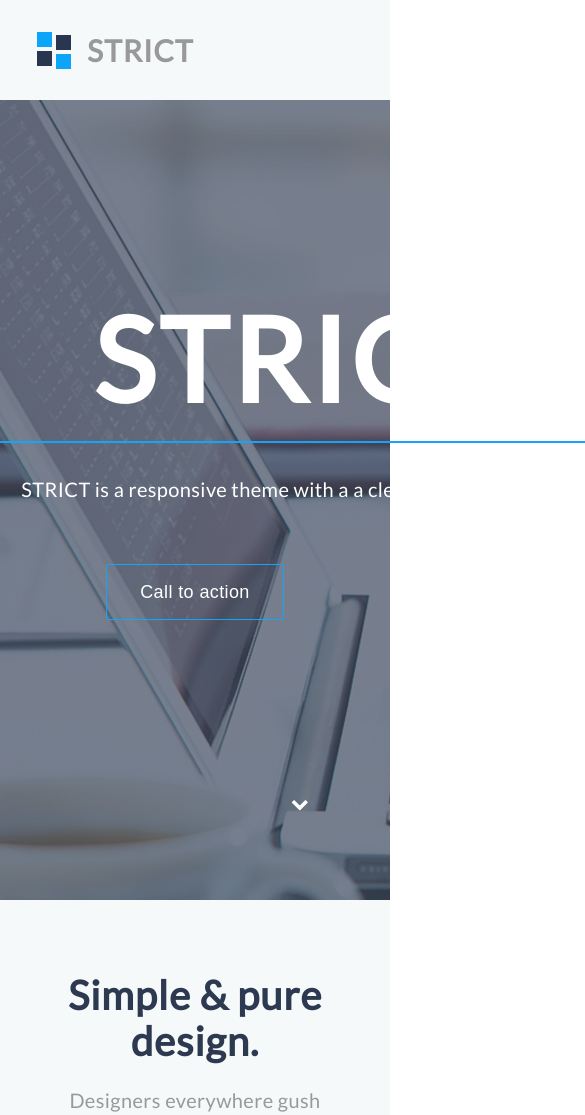
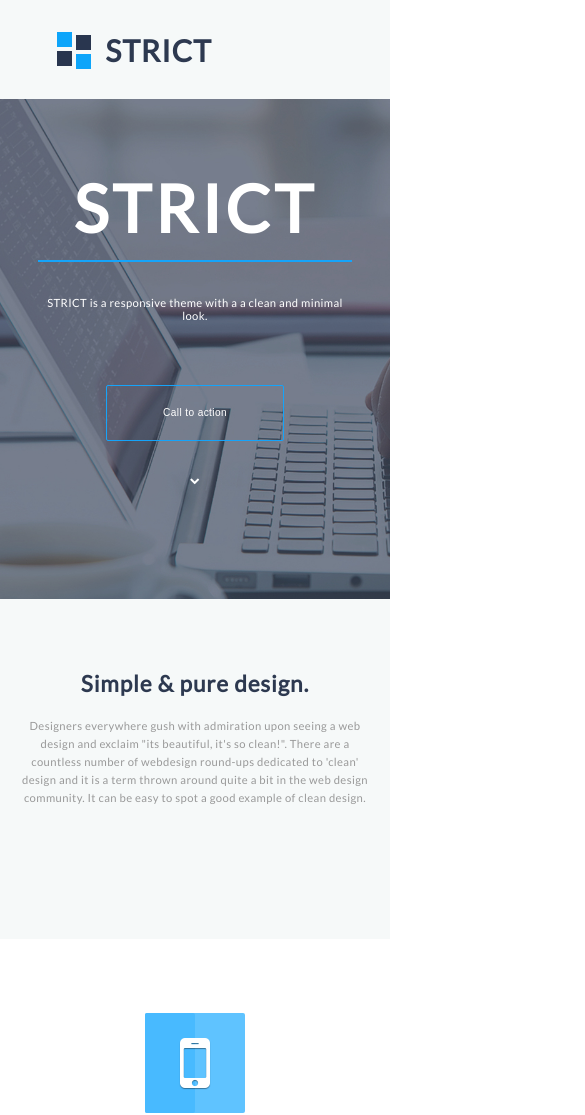
Before and after one commit to prog808/strict, a plain HTML site: page index.html in a window 390 px wide. Shown: the top 1115 px of the page, 585 px wide, since content can reach past the window. Drawn offline with Linux system fonts and the light colour scheme.

Commit message:
Added @media

```diff
--- a/css/portfolip.css
+++ b/css/portfolip.css
@@ -36,6 +36,9 @@
 .portfolio__item:hover .hover {
   opacity: 1;
 }
+.portfolio__img {
+  width: 100%;
+}
 
 .hover {
   display: -webkit-box;
--- a/index.html
+++ b/index.html
@@ -13,15 +13,13 @@
     <div class="wrap">
         <div class="wrap__inner">
 
-            <header class="content header">
-                <div class="logo header__logo">
-                     <img src="img/Shape.png" alt="logo" class="logo__img">
-                    <span class="text logo__text">Strict</span>
-                </div>
+            <header class="header box-width">
+                <img src="img/Shape.png" alt="logo" class="header__logo">
+                <span class="header__text">Strict</span>
             </header>
 
             <section class="banner">
-                <div class="content banner__content">
+                <div class="banner__content box-width clearfix">
                     <h1 class="banner__title">Strict</h1>
                     <span class="banner__text">STRICT is a responsive theme with a a clean and minimal look.</span>
                     <button class="btn banner__btn">Call to action</button>
@@ -29,14 +27,16 @@
                 </div>
             </section>
 
-            <article class="article">
-                <h2 class="title article__title">Simple &amp; pure design.</h2>
-                <p class="text article__text">Designers everywhere gush with admiration upon seeing a web design and exclaim "its beautiful, it's so clean!". There are a countless number of webdesign round-ups dedicated to 'clean' design and it is a term thrown around quite a bit in the web design community. It can be easy to spot a good example of clean design.</p>
+            <article class="article clearfix">
+                <div class="box-width">
+                    <h2 class="title article__title">Simple &amp; pure design.</h2>
+                    <p class="text article__text">Designers everywhere gush with admiration upon seeing a web design and exclaim "its beautiful, it's so clean!". There are a countless number of webdesign round-ups dedicated to 'clean' design and it is a term thrown around quite a bit in the web design community. It can be easy to spot a good example of clean design.</p>
+                </div>
             </article>
 
             <section class="feature">
-                <div class="feature__box">
-                    <div class="feature__block">
+                <div class="feature__box box-width">
+                    <div class="feature__block clearfix">
                         <div class="feature__icon-bg">
                             <div class="feature__icon-bg_left"></div>
                             <i class="fa fa-mobile feature__icon" aria-hidden="true"></i>
@@ -44,7 +44,7 @@
                         <h3 class="title feature__title">Optimized for all devices</h3>
                         <p class="text feature__text">STRICT has been designed to be fully responsive on all devices</p>
                     </div>
-                    <div class="feature__block">
+                    <div class="feature__block clearfix">
                         <div class="feature__icon-bg">
                             <div class="feature__icon-bg_left"></div>
                             <i class="fa fa-paper-plane feature__icon_middle" aria-hidden="true"></i>
@@ -52,7 +52,7 @@
                         <h3 class="title feature__title">Clean &amp; Minimal Design</h3>
                         <p class="text feature__text">This multipurpose theme is especially created to be used for different projects.</p>
                     </div>
-                    <div class="feature__block">
+                    <div class="feature__block clearfix">
                         <div class="feature__icon-bg">
                             <div class="feature__icon-bg_left"></div>
                             <i class="fa fa-bullhorn feature__icon_last" aria-hidden="true"></i>
@@ -114,7 +114,7 @@
             </form>
         </div>
         <footer class="footer">
-            <div class="footer__box">
+            <div class="footer__box box-width">
                 <span class="footer__copy">Copyritht 2014, STRICT</span>
                 <div class="footer__socials">
                     <a href="#" class="footer__link">
--- a/scss/article.scss
+++ b/scss/article.scss
@@ -1,7 +1,5 @@
 .article {
-    height: 340px;
-    width: 66.072vw;
-    margin: 0 auto;
+    min-height: 340px;
     &__title {
         position: relative;
         top: 72px;
--- a/scss/banner.scss
+++ b/scss/banner.scss
@@ -5,12 +5,11 @@
     &__content {
         width: 1170px;
         height: 800px;
+        border: 1px solid rgba(0, 0, 0, 0);
     }
     &__text {
         display: block;
-        position: relative;
-        top: 192px;
-        margin: 0 auto;
+        margin: 35px auto 0;
         color: #ffffff;
         font-size: 1.25em;
         font-weight: 400;
@@ -20,18 +19,17 @@
     }
     &__title {
         @extend .banner__text;
+        margin-top: 192px;
         padding: 0 0 15px 0;
-        top: 192px;
         border-bottom: 2px solid #15a4fa;
         font-size: 7.28em;
         text-transform: uppercase;
         font-weight: 700;
-        margin-bottom: 35px;
         letter-spacing: 4px;
     }
     &__btn {
         @extend .banner__text;
-        top: 255px;
+        margin-top: 62px;
         font-size: 1.125em;
         border-radius: 2px;
         border: 1px solid #15a4fa;
@@ -41,7 +39,8 @@
     }
     &__btn-down {
         @extend .banner__text;
-        top: 431px;
+        position: relative;
+        bottom: -142px;
         font: normal normal normal 14px/1 FontAwesome;
         font-size: inherit;
         text-rendering: auto;
--- a/scss/feature.scss
+++ b/scss/feature.scss
@@ -4,13 +4,12 @@
     &__box {
         display: flex;
         justify-content: space-between;
-        height: 340px;
+        min-height: 340px;
         padding: 64px 0;
-        max-width: 1170px;
-        margin: 0 auto;
     }
     &__block {
         max-width: 314px;
+        margin: 0 5px;
     }
     &__icon-bg {
         position: relative;
@@ -31,31 +30,31 @@
         top: 10px;
         left: 35px;
         color:  #fff;
-        font-size: 4.375em;
+        font-size: 70px;
         text-align: center;
         text-shadow: 0px 1px 1px rgba(2, 2, 2, 0.4);
         &_middle {
             @extend .feature__icon;
-            font-size: 2.5em;
+            font-size: 40px;
             top: 27px;
             left: 26px;
         }
         &_last {
             @extend .feature__icon;
-            font-size: 2.625em;
+            font-size: 40px;
             top: 27px;
             left: 29px;
         }
     }
     &__title {
-        position: relative;
-        top: 28px;
+        margin-top: 28px;
         text-align: center;
         font-size: 1.375em;
+        hyphens: auto;
     }
     &__text {
         @extend .feature__title;
-        top: 43px;
+        margin-top: 43px;
         font-size: 0.938em;
         line-height: 1.467;
     }
--- a/scss/footer.scss
+++ b/scss/footer.scss
@@ -4,8 +4,6 @@
     &__box {
         display: flex;
         justify-content: space-between;
-        max-width: 1170px;
-        margin: 0 auto;
     }
     &__copy {
         color:  #999999;
@@ -27,6 +25,9 @@
     }
     &__icon {
         color: #fff;
-        padding: 10px 0 0 13px;
+        position: relative;
+        top: 10px;
+        left: 13px;
+        font-size: 15px;
     }
 }
--- a/scss/form.scss
+++ b/scss/form.scss
@@ -18,7 +18,6 @@
         line-height: 1.533;
         text-align: center;
         margin: 0 auto;
-        width: 555px;
     }
     &__title {
         @extend .form__text;
@@ -30,6 +29,7 @@
     }
     &__inputs {
         margin: 26px auto;
+        width: 555px;
     }
     &__name {
         display: block;
@@ -38,7 +38,7 @@
         border-radius: 2px;
         border: 1px solid #999;
         background-color: rgba(246, 249, 249, 0);
-        width: 555px;
+        width: 100%;
         height: 62px;
         margin: 23px 0;
         padding: 0 0 0 14px;
@@ -54,7 +54,7 @@
         padding-bottom: 26px;
     }
     &__check-btn {
-        width: 555px;
+        width: 100%;
         margin: 0 auto;
         display: flex;
         justify-content: space-between;
--- a/scss/header.scss
+++ b/scss/header.scss
@@ -1,11 +1,12 @@
-.logo {
-    &__img {
+.header {
+    height: 99px;
+    &__logo {
         position: relative;
         top: 32px;
         left: 37px;
     }
     &__text {
-        @extend .logo__img;
+        @extend .header__logo;
         top: 25px;
         left: 50px;
         text-transform: uppercase;
--- a/scss/main.scss
+++ b/scss/main.scss
@@ -17,7 +17,6 @@ body {
     &__inner {
         margin: 0 auto;
         width: 100%;
-        min-height: 100px;
         flex: 1 0 auto;
     }
     &__footer {
@@ -37,7 +36,87 @@ body {
     color: #999;
 }
 
-.content {
-    @extend .wrap__inner;
-    max-width: 1170px;
+.clearfix:after {
+    content: "";
+    display: table;
+    clear: both;
 }
+
+.box-width {
+    margin: 0 auto;
+    width: 1170px;
+}
+
+@media screen and (max-width:1680px) {
+    .portfolio {
+        width: 1170px;
+    }
+}
+
+@media screen and (max-width:1190px) {
+    .banner{
+        &__content {
+            height: 500px;
+        }
+        &__title {
+            margin-top: 70px;
+        }
+        &__btn-down {
+            bottom: 0;
+        }
+    }
+    .box-width,
+    .portfolio {
+        width: 90%;
+    }
+}
+
+@media screen and (max-width:960px) {
+    .wrap {
+        font-size: 14px;
+    }
+    .feature {
+        &__text {
+            padding: 0 10px;
+        }
+    }
+}
+
+@media screen and (max-width:690px) {
+    .wrap {
+        font-size: 12px;
+    }
+    .banner {
+        &__text {
+            width: 90%;
+        }
+        &__title {
+            @extend .banner__text;
+        }
+        &__btn-down {
+            @extend .banner__text;
+        }
+    }
+    .form {
+        &__inputs {
+            width: 90%;
+        }
+    }
+}
+@media screen and (max-width:460px) {
+    .wrap {
+        font-size: 9px;
+    }
+    .feature {
+        &__box {
+            flex-wrap: wrap;
+        }
+        &__block {
+            width: 90%;
+            margin: 10px auto;
+        }
+        &__text {
+            margin-top: 10px;
+        }
+    }
+}
--- a/scss/portfolio.scss
+++ b/scss/portfolio.scss
@@ -28,6 +28,9 @@
             opacity: 1;
         }
     }
+    &__img {
+        width: 100%;
+    }
 }
 
 .hover {
```
Also changed, not shown: css/article.css, css/banner.css, css/feature.css, css/footer.css, css/form.css, css/header.css, css/main.css.
